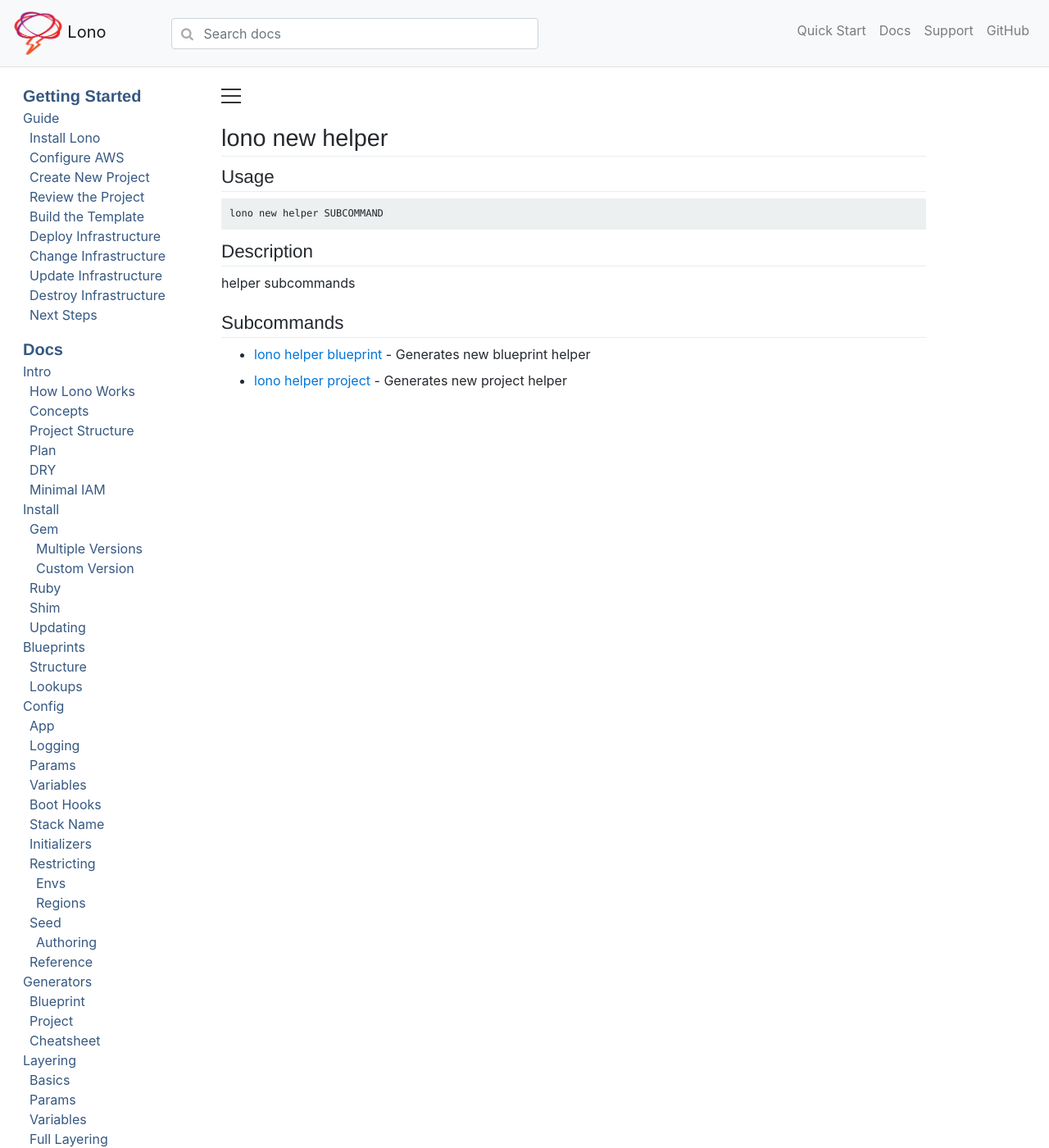
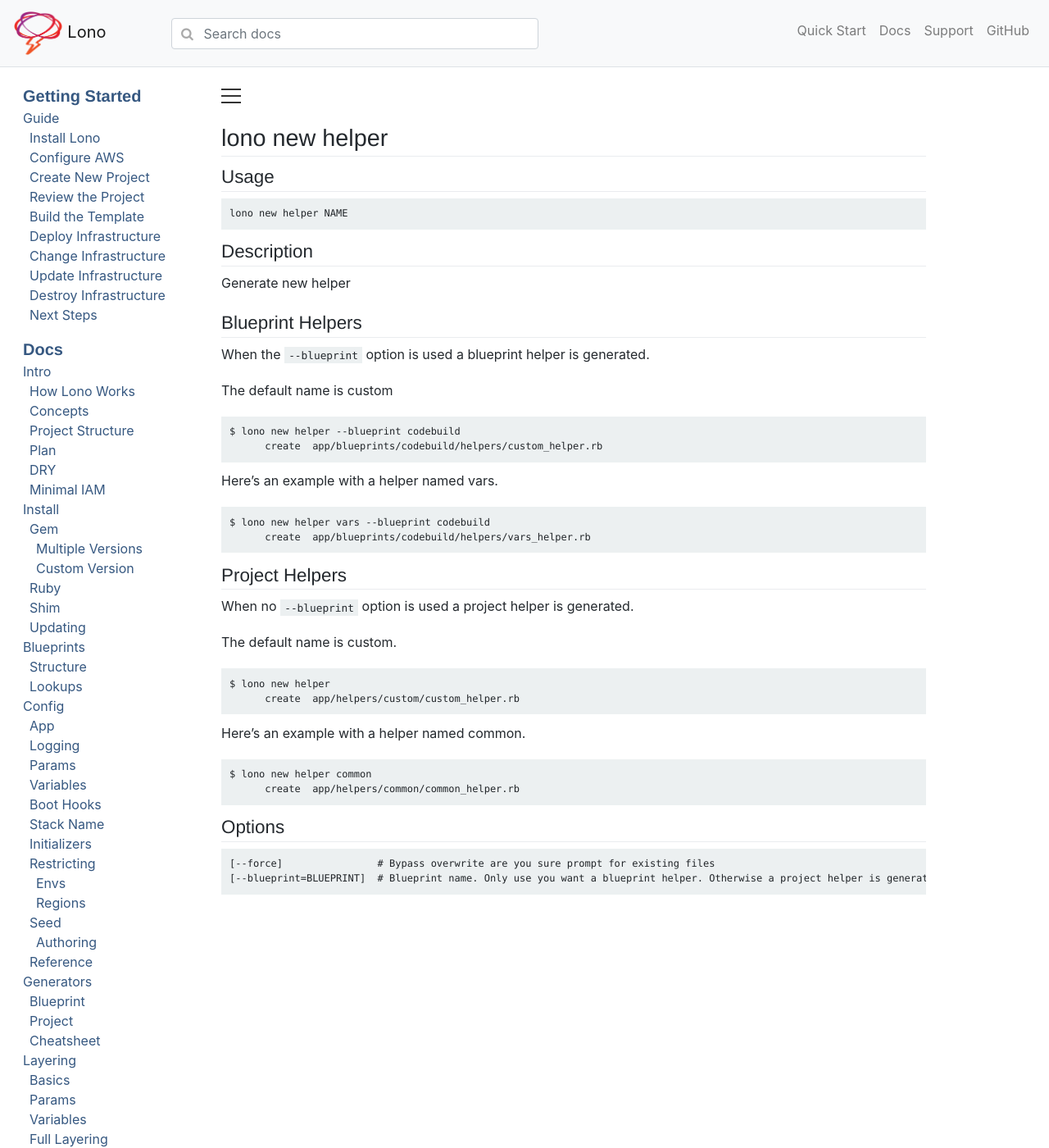
Before and after one commit to boltops-tools/lono-docs, a Jekyll site: the page built from _reference/lono-new-helper.md, in a window 1280 px wide and 1400 px high. Shown: the whole window at 82% size. Built offline with Jekyll 4.4.1, drawn with Linux system fonts in a browser that asks for light colours; cached includes are drawn as plain includes; a script that is not in the unit is left out.

Commit message:
cli docs

````diff
--- a/_reference/lono-new-helper.md
+++ b/_reference/lono-new-helper.md
@@ -5,13 +5,44 @@
 
 ## Usage
 
-    lono new helper SUBCOMMAND
+    lono new helper NAME
 
 ## Description
 
-helper subcommands
+Generate new helper
 
-## Subcommands
+## Blueprint Helpers
 
-* [lono helper blueprint]({% link _reference/lono-helper-blueprint.md %}) - Generates new blueprint helper
-* [lono helper project]({% link _reference/lono-helper-project.md %}) - Generates new project helper
+When the `--blueprint` option is used a blueprint helper is generated.
+
+The default name is custom
+
+    $ lono new helper --blueprint codebuild
+          create  app/blueprints/codebuild/helpers/custom_helper.rb
+
+Here's an example with a helper named vars.
+
+    $ lono new helper vars --blueprint codebuild
+          create  app/blueprints/codebuild/helpers/vars_helper.rb
+
+## Project Helpers
+
+When no `--blueprint` option is used a project helper is generated.
+
+The default name is custom.
+
+    $ lono new helper
+          create  app/helpers/custom/custom_helper.rb
+
+Here's an example with a helper named common.
+
+    $ lono new helper common
+          create  app/helpers/common/common_helper.rb
+
+
+## Options
+
+```
+[--force]                # Bypass overwrite are you sure prompt for existing files
+[--blueprint=BLUEPRINT]  # Blueprint name. Only use you want a blueprint helper. Otherwise a project helper is generated
+```
````
Also changed, not shown: _reference/lono-helper-blueprint.md (deleted, +0 -38 lines), _reference/lono-helper-help.md (deleted, +0 -12 lines), _reference/lono-helper-project.md (deleted, +0 -36 lines), _reference/lono-new-project.md (+2 -9 lines), _reference/lono-new.md (+1 -1 lines).
